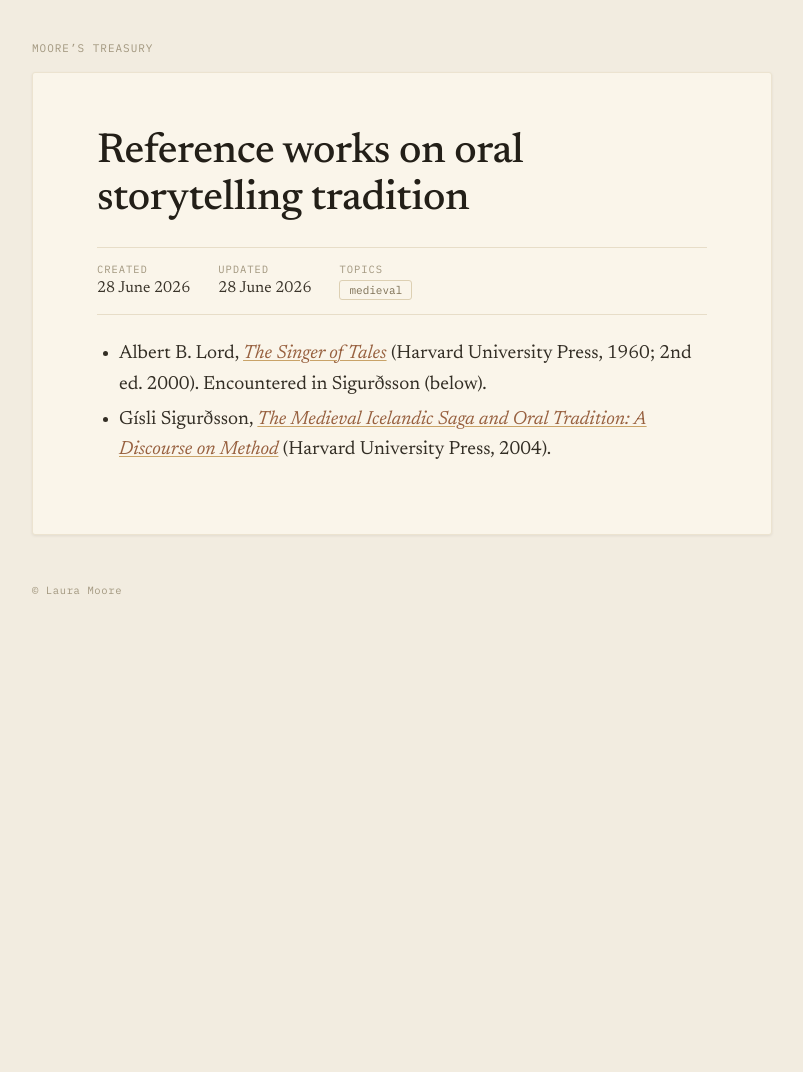
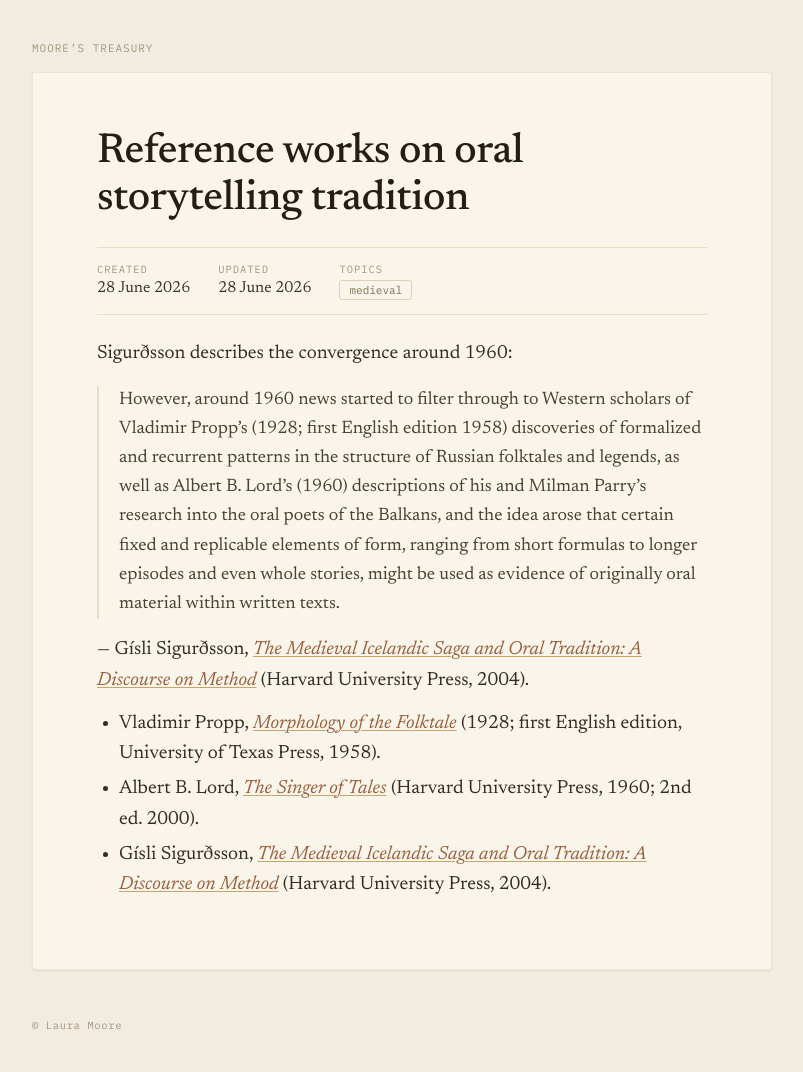
Before and after one commit to lauramoorewrites-del/treasury, a Jekyll site: the page built from _pages/reference-works-on-oral-storytelling-tradition.md, in a window 1280 px wide. Shown: the whole page, without its empty margins (238-1041 px from the left). Built offline with Jekyll 4.4.1, drawn with Linux system fonts in a browser that asks for light colours; before the commit the page ends 900 px from its top, so only the background shows below that.

Commit message:
Add Propp to oral tradition entry with Sigurðsson quote on the 1960 convergence
Co-Authored-By: Claude Opus 4.6 (1M context) <noreply@anthropic.com>

```diff
--- a/_pages/reference-works-on-oral-storytelling-tradition.md
+++ b/_pages/reference-works-on-oral-storytelling-tradition.md
@@ -6,5 +6,12 @@ updated: "28 June 2026"
 topics: [medieval]
 ---
 
-- Albert B. Lord, [*The Singer of Tales*](https://bookshop.org/search?q=9780674975736) (Harvard University Press, 1960; 2nd ed. 2000). Encountered in Sigurðsson (below).
+Sigurðsson describes the convergence around 1960:
+
+> However, around 1960 news started to filter through to Western scholars of Vladimir Propp's (1928; first English edition 1958) discoveries of formalized and recurrent patterns in the structure of Russian folktales and legends, as well as Albert B. Lord's (1960) descriptions of his and Milman Parry's research into the oral poets of the Balkans, and the idea arose that certain fixed and replicable elements of form, ranging from short formulas to longer episodes and even whole stories, might be used as evidence of originally oral material within written texts.
+
+— Gísli Sigurðsson, [*The Medieval Icelandic Saga and Oral Tradition: A Discourse on Method*](https://bookshop.org/search?q=9780674014572) (Harvard University Press, 2004).
+
+- Vladimir Propp, [*Morphology of the Folktale*](https://bookshop.org/search?q=9780292783768) (1928; first English edition, University of Texas Press, 1958).
+- Albert B. Lord, [*The Singer of Tales*](https://bookshop.org/search?q=9780674975736) (Harvard University Press, 1960; 2nd ed. 2000).
 - Gísli Sigurðsson, [*The Medieval Icelandic Saga and Oral Tradition: A Discourse on Method*](https://bookshop.org/search?q=9780674014572) (Harvard University Press, 2004).
```
